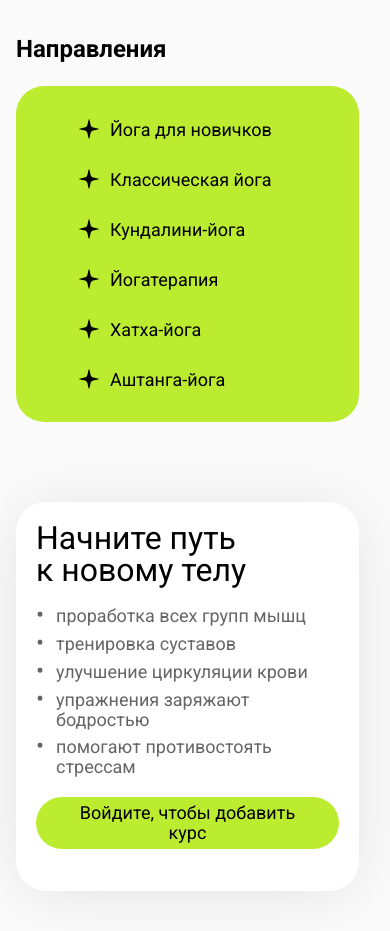
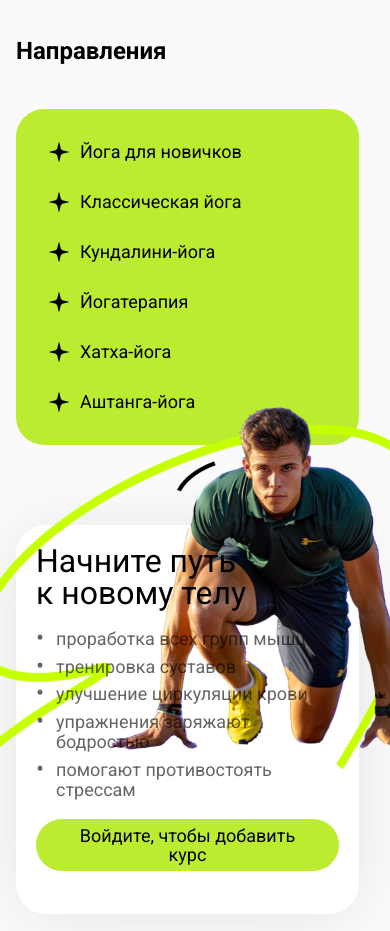
Before and after one commit to Veritas-lab/Sky_fitnessPro, a Next.js app: page /course/bodyflex in a window 390 px wide. Shown: the part 1058-1989 px from the top of the page. Built offline with nearby package versions, Linux system fonts and the light colour scheme.

Commit message:
Продолжаю работать над адаптацией под мобильную версию

```diff
--- a/src/app/course/[id]/page.tsx
+++ b/src/app/course/[id]/page.tsx
@@ -1,6 +1,6 @@
 "use client";
 
-import { useState, useEffect } from "react";
+import { useState, useEffect, useLayoutEffect } from "react";
 import { useParams } from "next/navigation";
 import Header from "../../components/header/header";
 import RegistrForm from "../../components/form/registrform";
@@ -31,7 +31,7 @@ export default function CoursePage() {
   const [formType, setFormType] = useState<"register" | "auth">("register");
   const [isMounted, setIsMounted] = useState(false);
 
-  useEffect(() => {
+  useLayoutEffect(() => {
     setIsMounted(true);
   }, []);
 
@@ -201,7 +201,7 @@ export default function CoursePage() {
       </main>
       {isMounted && isFormOpen && (
         <div
-          key="modal"
+          key={`modal-${isFormOpen}`}
           className={pageStyles.modalOverlay}
           onClick={handleCloseForm}
           role="dialog"
--- a/src/app/course/course.module.css
+++ b/src/app/course/course.module.css
@@ -422,8 +422,7 @@ position: absolute;
   .courseMain {
     width: 375px;
     height: 2075px;
-    transform: rotate(0deg);
-    opacity: 1;
+
     padding-top: 40px;
     padding-left: 16px;
     padding-right: 16px;
@@ -450,8 +449,10 @@ position: absolute;
   .courseFrame {
     width: 100%;
     max-width: 343px;
-    height: 389px;
+    height: auto;
+    min-height: 389px;
     margin-top: 40px;
+    margin-bottom: 0;
   }
 
   .courseTitle {
@@ -508,10 +509,13 @@ position: absolute;
 
   .directionsSection {
     width: 343px;
+    height: auto;
+    min-height: 386px;
     display: flex;
     flex-direction: column;
     gap: 24px;
-    margin-top: 40px;
+    margin-top: 0;
+    margin-bottom: 0;
   }
 
   .courseFrame + .directionsSection {
@@ -522,27 +526,28 @@ position: absolute;
     width: 100%;
     height: auto;
     font-size: 24px;
-    margin-bottom: 0;
-    margin-top: 120px;
+    margin-bottom: 20px;
+    margin-top: 0;
   }
 
   .directionsFrame {
     width: 343px;
-    height: 336px;
-
+    height: auto;
 
     flex-direction: column;
     gap: 24px;
+
   }
 
   .directionBlock {
     width: 283px;
     height: 76px;
     gap: 24px;
-    padding: 30px;
+    padding: 0;
+    margin: 0;
+  }
 
 
-  }
 
   .directionsText {
     width: auto;
@@ -565,15 +570,16 @@ position: absolute;
     padding: 20px;
     position: relative;
     overflow: visible;
+
   }
 
   .courseContentBlock::before {
     display: block;
     content: "";
-    position: fixed;
+    position: absolute;
     width: 474.935546875px;
     height: 369.5717468261719px;
-    top: 1453.92px;
+    top: -100px;
     left: -54px;
     right: auto;
     bottom: auto;
@@ -592,15 +598,15 @@ position: absolute;
     display: block;
     width: 388.77276055866236px;
     height: 388.77276055866236px;
-    position: fixed;
-    top: 1356.48px;
+    position: absolute;
+    top: -150px;
     left: 60.52px;
     right: auto;
     bottom: auto;
     transform: rotate(2.99deg);
     opacity: 1;
     object-fit: contain;
-    z-index: 0;
+    z-index: 1;
   }
 
   .courseContentRight {
@@ -609,6 +615,7 @@ position: absolute;
     gap: 20px;
     position: relative;
     z-index: 10;
+
   }
 
   .courseContentTitle {
```
